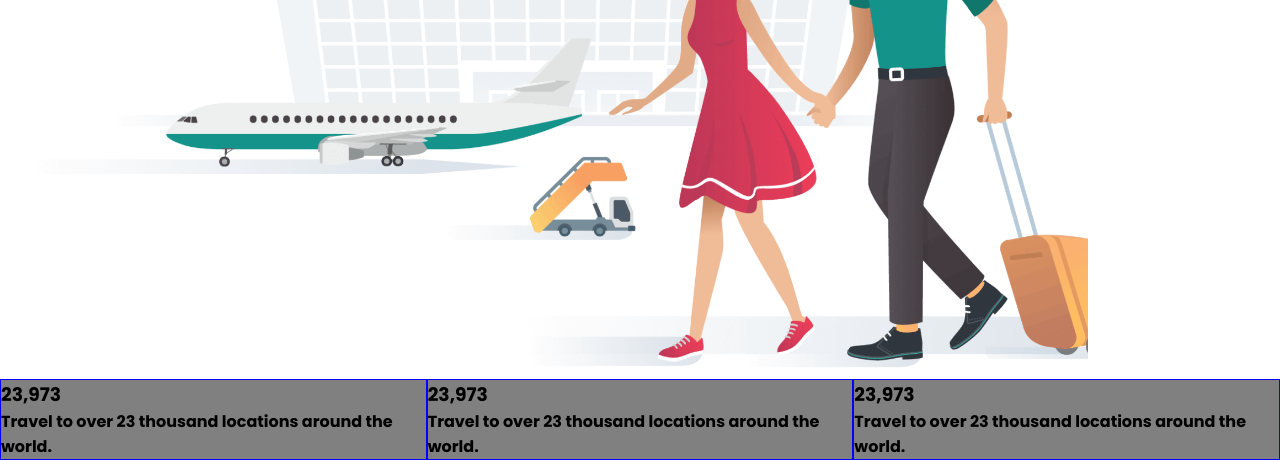
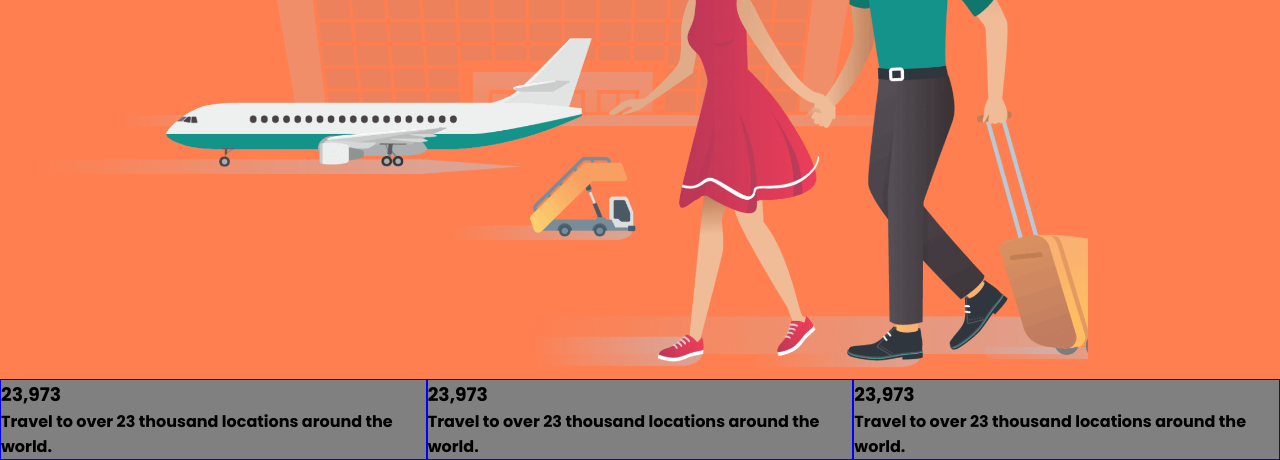
Before and after one commit to Jeanpefe/Travelulu-clon, a plain HTML site: page index.html in a window 1280 px wide. Shown: the part 411-871 px from the top of the page. Drawn offline with Linux system fonts and the light colour scheme.

Commit message:
margin a la imagen

```diff
--- a/styles.css
+++ b/styles.css
@@ -1,6 +1,6 @@
 * {
   box-sizing: border-box;
-  margin: 0;
+  margin: 0 auto;
   padding: 0;
   font-family: 'Poppins';
   font-weight: 700;
@@ -21,7 +21,10 @@ svg {
 }
 
 .landing {
+  background-color: coral;
   position: relative;
+  display: flex;
+  justify-content: space-between;
 }
 
 .landing__title{
@@ -68,12 +71,9 @@ svg {
 
 .landing__image{
   width: 68rem;
-  object-fit: contain;
-  height: 40rem;
   z-index: 2;
   max-width: 100%;
   height: auto;
-  object-fit: contain;
 }
 
 .statistics {
@@ -84,3 +84,6 @@ svg {
 .statistics__child {
   border: 1px solid blue;
 }
+div {
+  margin: 0;
+}
```
